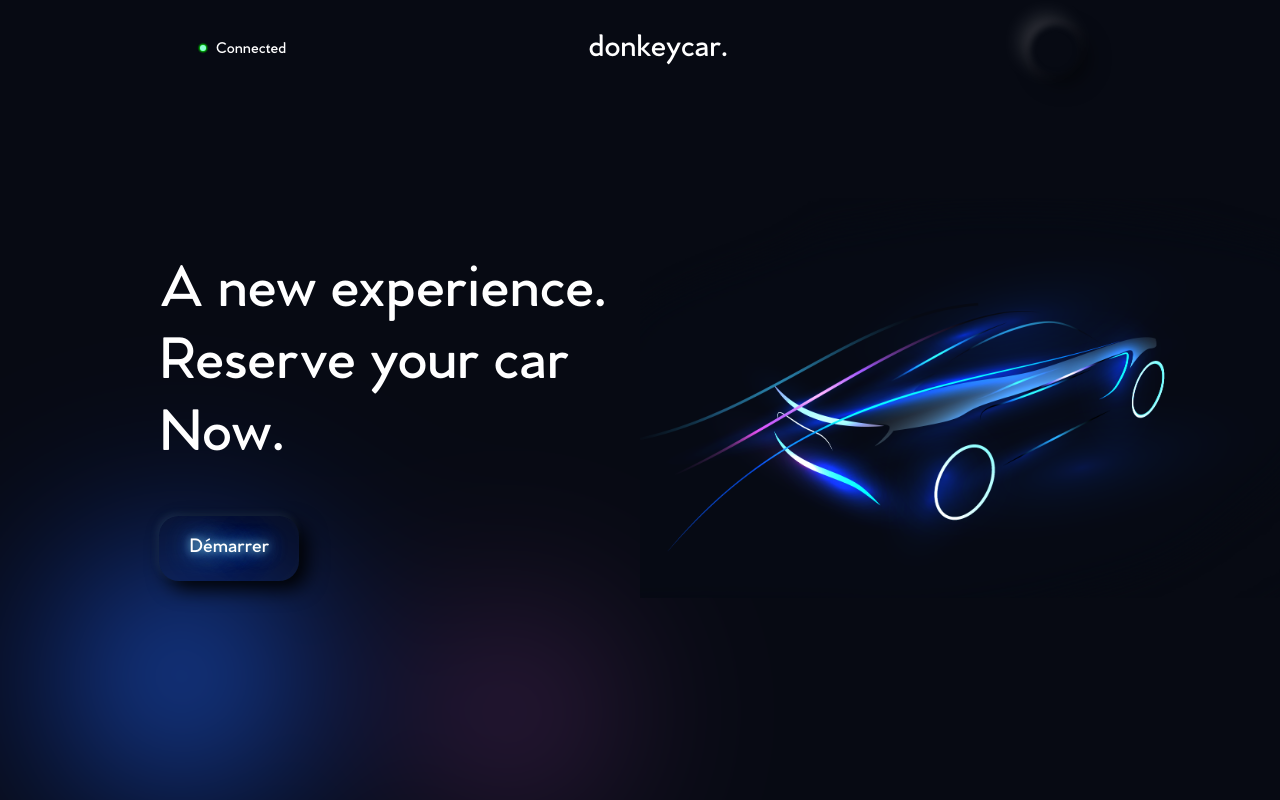
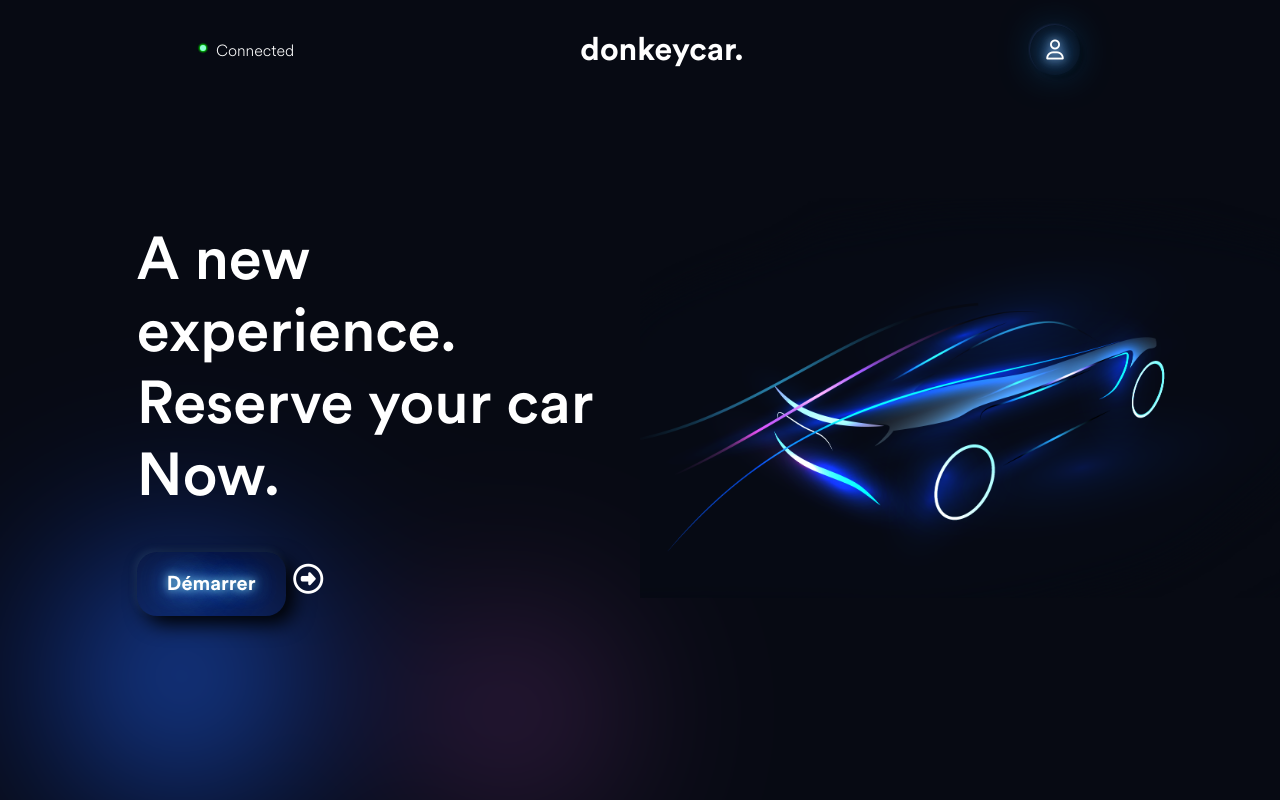
Before and after one commit to drameBoubacar/reservation-car, a PHP site: page / in a window 1280 px wide. Run offline with PHP 8.4, Linux system fonts and the light colour scheme; some libraries are stand-ins or nearby versions.

Commit message:
admin neumorphism finished

```diff
--- a/app.css/app.css
+++ b/app.css/app.css
@@ -1,6 +1,17 @@
 @font-face {
-  font-family: "Venti";
-  src: url("/font/VentiCF-DemiBold.otf");
+  font-family: "Circular pro";
+  src: url("/font/CircularStd-Bold.otf");
+  font-weight: 900;
+}
+@font-face {
+  font-family: "Circular pro";
+  src: url("/font/CircularStd-Medium.otf");
+  font-weight: 700;
+}
+@font-face {
+  font-family: "Circular pro";
+  src: url("/font/CircularStd-Light.otf");
+  font-weight: 300;
 }
 html, body {
   margin: 0;
@@ -12,6 +23,11 @@ html, body {
   height: 100%;
 }
 
+span {
+  font-family: "Circular pro";
+  font-weight: 300;
+}
+
 header {
   display: flex;
   justify-content: space-between;
@@ -20,6 +36,10 @@ header {
   color: white;
   padding: 10px 200px 10px 200px;
   font-family: "Venti";
+}
+header h1 {
+  font-family: "Circular pro";
+  font-weight: 900;
 }
 header .connect_status {
   display: flex;
@@ -49,12 +69,20 @@ header .connect_status .light {
 }
 
 .user {
+  display: flex;
+  justify-content: center;
+  align-items: center;
   width: 50px;
   height: 50px;
   background-color: transparent;
   border-radius: 100%;
-  filter: blur(3px);
-  box-shadow: 8px 8px 20px rgba(0, 0, 0, 0.5), -8px -8px 20px rgba(255, 255, 255, 0.2);
+  box-shadow: 4px 4px 3px rgba(0, 0, 0, 0.5), -1px -1px 2px 0px rgba(88, 102, 181, 0.2);
+}
+.user a.fa.fa-user-o {
+  list-style-type: none;
+  color: white;
+  font-size: 20px;
+  filter: drop-shadow(0 0 5px #a6d4ff) drop-shadow(0 0 10px #4990fa) drop-shadow(0 0 20px #00a2ff);
 }
 
 .container {
@@ -75,7 +103,7 @@ header .connect_status .light {
 .container .content .text_section {
   width: 50%;
   color: white;
-  font-family: "Venti";
+  font-family: "Circular pro";
   font-size: 30px;
 }
 .container .content .text_section input[type=button] {
@@ -86,7 +114,8 @@ header .connect_status .light {
   font-weight: 100;
   color: white;
   text-shadow: 0 0 2px #8ec6e11a, 0 0 10px #9ffdff, 0 0 20px #0047ff, 0 0 25px #8ec6e11a, 0 0 30px #9ffdff, 0 0 40px #0047ff;
-  font-family: "Venti";
+  font-family: "Circular pro";
+  font-weight: 900;
   font-size: 20px;
   box-shadow: 8px 8px 20px black, -2px -2px 7px 0px rgba(93, 147, 185, 0.2);
   transition: 1s ease-in;
--- a/index.php
+++ b/index.php
@@ -6,6 +6,7 @@
     <meta http-equiv="X-UA-Compatible" content="IE=edge">
     <meta name="viewport" content="width=device-width, initial-scale=1.0">
     <link rel="stylesheet" href="./app.css/app.css">
+    <script src="https://use.fontawesome.com/3d02935bac.js"></script>
     <title>Document</title>
 </head>
 
@@ -22,7 +23,7 @@
         </div>
 
         <div class="user">
-            <img src="" alt="">
+            <a href="#" class="fa fa-user-o" aria-hidden="true"></a>
         </div>
     </header>
     <div class="container">
@@ -30,8 +31,10 @@
             <div class="text_section">
                 <h1>A new experience.<br>Reserve your car<br>Now.</h1>
 
+                <div class="btn">
                 <input type="button" value="Démarrer">
-
+                <i class="fa fa-arrow-circle-o-right" aria-hidden="true"></i>
+                </div>
 
             </div>
             <div class="img_car">
@@ -45,6 +48,6 @@
 
 </body>
 
-<script src="./main.js"></script>
+
 
 </html>
--- a/sass/_variables.scss
+++ b/sass/_variables.scss
@@ -1,7 +1,7 @@
 // VARIABLES COULEURS
 
 
-$font: "Venti" ;
+$font: "Circular pro" ;
 $h1-size:30px;
 
 $shadow:8px 8px 20px rgba(0, 0, 0, 0.5),
--- a/sass/app.scss
+++ b/sass/app.scss
@@ -1,9 +1,23 @@
 @import 'variables';
 
 @font-face {
-    font-family: "Venti";
-    src: url("/font/VentiCF-DemiBold.otf");
+    font-family: "Circular pro";
+    src: url("/font/CircularStd-Bold.otf");
+    font-weight: 900;
    }
+
+   @font-face {
+    font-family: "Circular pro";
+    src: url("/font/CircularStd-Medium.otf");
+    font-weight: 700;
+   }
+
+   @font-face {
+    font-family: "Circular pro";
+    src: url("/font/CircularStd-Light.otf");
+    font-weight: 300;
+   }
+
 //Ecrivez vos premières ligne de SASS ici
 //>>
 
@@ -17,6 +31,10 @@ html,body{
     height: 100%;
   }
 
+  span{
+      font-family: "Circular pro";
+      font-weight: 300;
+  }
 
 
   header {
@@ -27,6 +45,11 @@ html,body{
     color: white;
     padding: 10px 200px 10px 200px;
     font-family: "Venti";
+
+  h1{
+        font-family: "Circular pro";
+        font-weight: 900;
+    }
 
     .connect_status{
         display: flex;
@@ -67,12 +90,21 @@ html,body{
 
 
 .user{
+    display: flex;
+    justify-content: center;
+    align-items: center;
     width: 50px;
     height: 50px;
     background-color: transparent;
     border-radius: 100%;
-    filter: blur(3px);
-    box-shadow: $shadow;
+    box-shadow: 4px 4px 3px rgb(0 0 0 / 50%), -1px -1px 2px 0px rgb(88 102 181 / 20%);
+
+    a.fa.fa-user-o{
+        list-style-type: none;
+        color: white;
+        font-size: 20px;
+        filter: drop-shadow(0 0 5px rgb(166, 212, 255)) drop-shadow(0 0 10px rgb(73, 144, 250)) drop-shadow(0 0 20px rgb(0, 162, 255));
+    }
 
 }
 
@@ -110,7 +142,8 @@ html,body{
                 font-weight: 100;
                 color: white;
                 text-shadow: 0 0 2px #8ec6e11a, 0 0 10px #9ffdff, 0 0 20px #0047ff, 0 0 25px #8ec6e11a, 0 0 30px #9ffdff, 0 0 40px #0047ff;
-                font-family: "Venti";
+                font-family: "Circular pro";
+                font-weight: 900;
                 font-size: 20px;
                 box-shadow: 8px 8px 20px rgb(0 0 0), -2px -2px 7px 0px rgb(93 147 185 / 20%);
                 transition: 1s ease-in;
```
Also changed, not shown: font/CircularStd-Black.otf (added), font/CircularStd-BlackItalic.otf (added), font/CircularStd-Bold.otf (added), font/CircularStd-BoldItalic.otf (added), font/CircularStd-Book.otf (added), font/CircularStd-BookItalic.otf (added), font/CircularStd-Light Italic.otf (added), font/CircularStd-Light.otf (added), font/CircularStd-Medium.otf (added), font/CircularStd-MediumItalic.otf (added), img/back.png.
